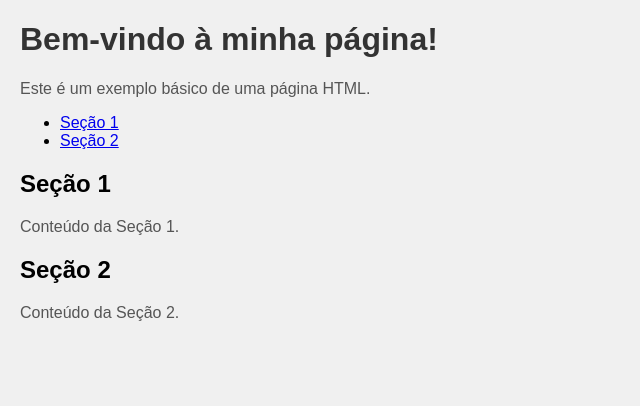
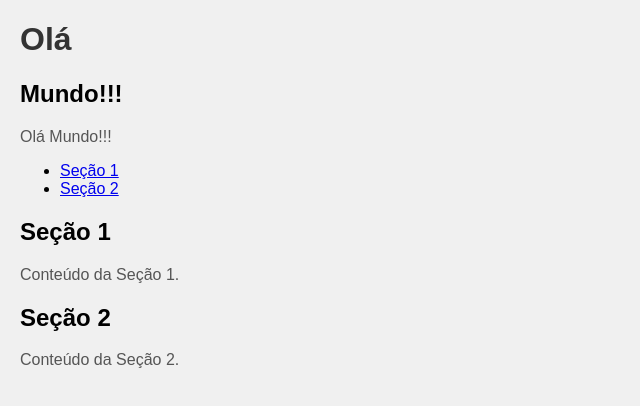
Before and after one commit to LuccsBR/scm, a plain HTML site: page index.html in a window 1280 px wide. Shown: the whole page, without its empty margins (0-640 px from the left). Drawn offline with Linux system fonts and the light colour scheme.

Commit message:
minha segunda commit

```diff
--- a/index.html
+++ b/index.html
@@ -19,8 +19,9 @@
     </style>
 </head>
 <body>
-    <h1>Bem-vindo à minha página!</h1>
-    <p>Este é um exemplo básico de uma página HTML.</p>
+    <h1>Olá</h1>
+    <h2>Mundo!!!</h2>
+    <p>Olá Mundo!!!</p>
     <ul>
         <li><a href="#section1">Seção 1</a></li>
         <li><a href="#section2">Seção 2</a></li>
```
